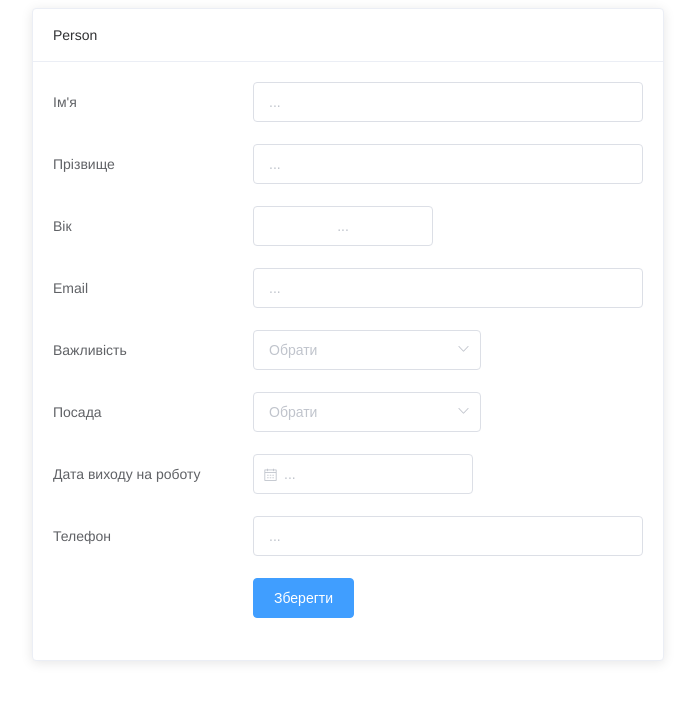
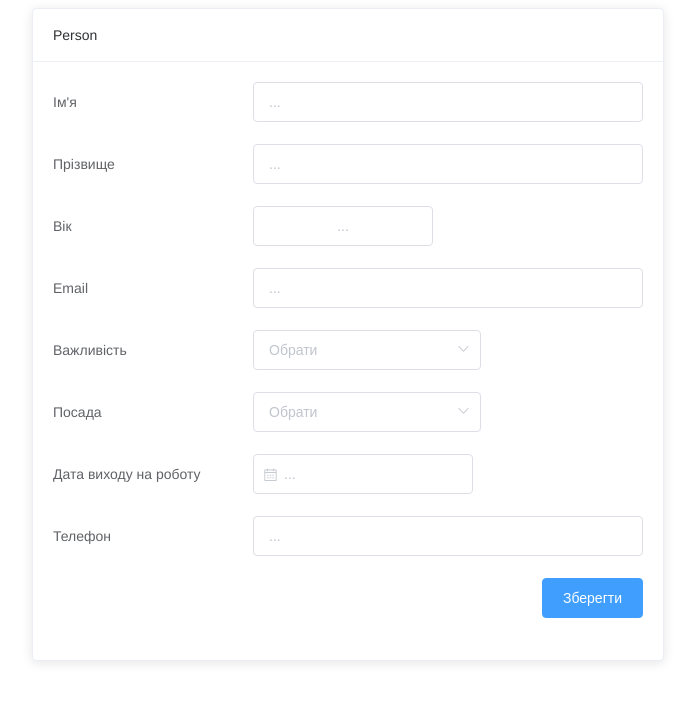
Before and after one commit to alexander-sk/test-case, a Vue app: page / in a window 1280 px wide. Shown: the top 702 px of the page, without its empty margins (292-987 px from the left). Built offline with nearby package versions, Linux system fonts and the light colour scheme.

Commit message:
upd: save button position

```diff
--- a/src/App.vue
+++ b/src/App.vue
@@ -27,7 +27,7 @@
             v-model="formData[attribute.code]"
           ></component>
           <el-form-item>
-            <el-button type="primary" @click="validateForm">Зберегти</el-button>
+            <el-button type="primary" style="float: right;" @click="validateForm">Зберегти</el-button>
           </el-form-item>
         </el-form>
       </el-card>
```
